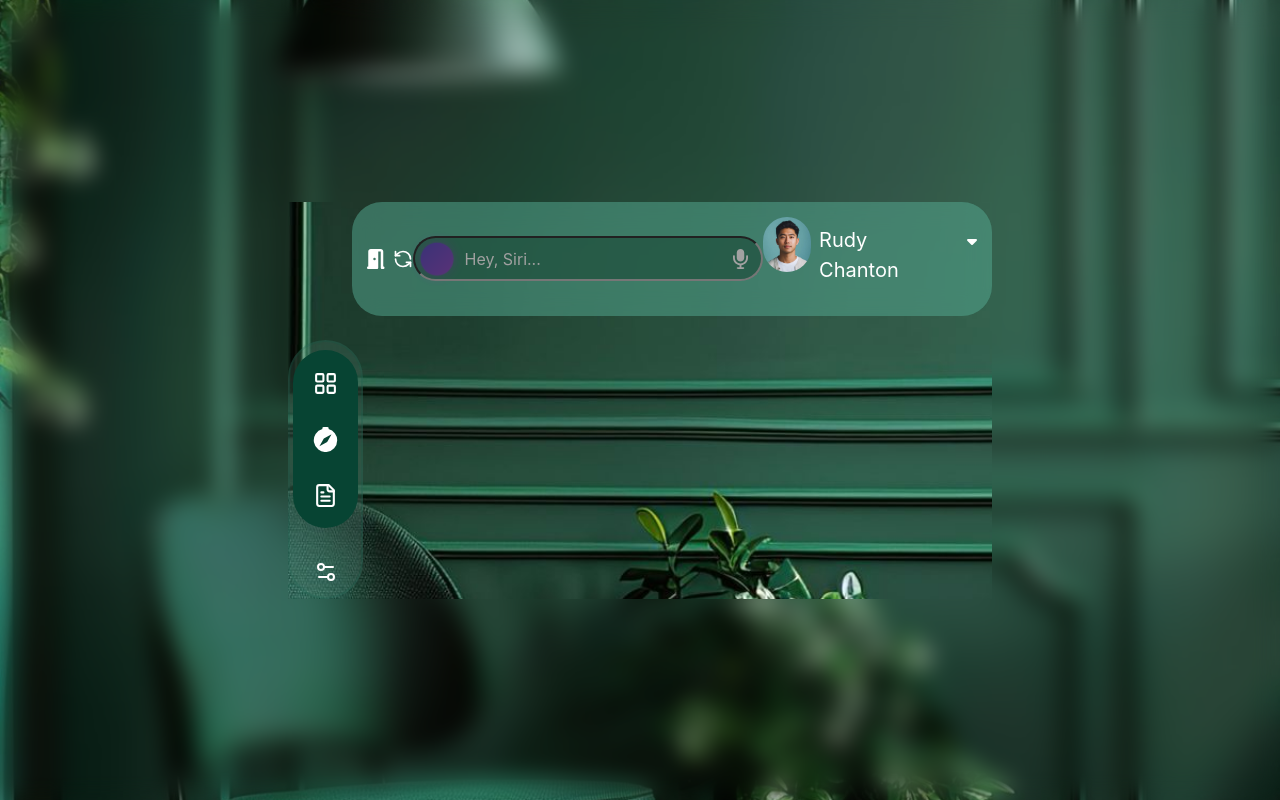
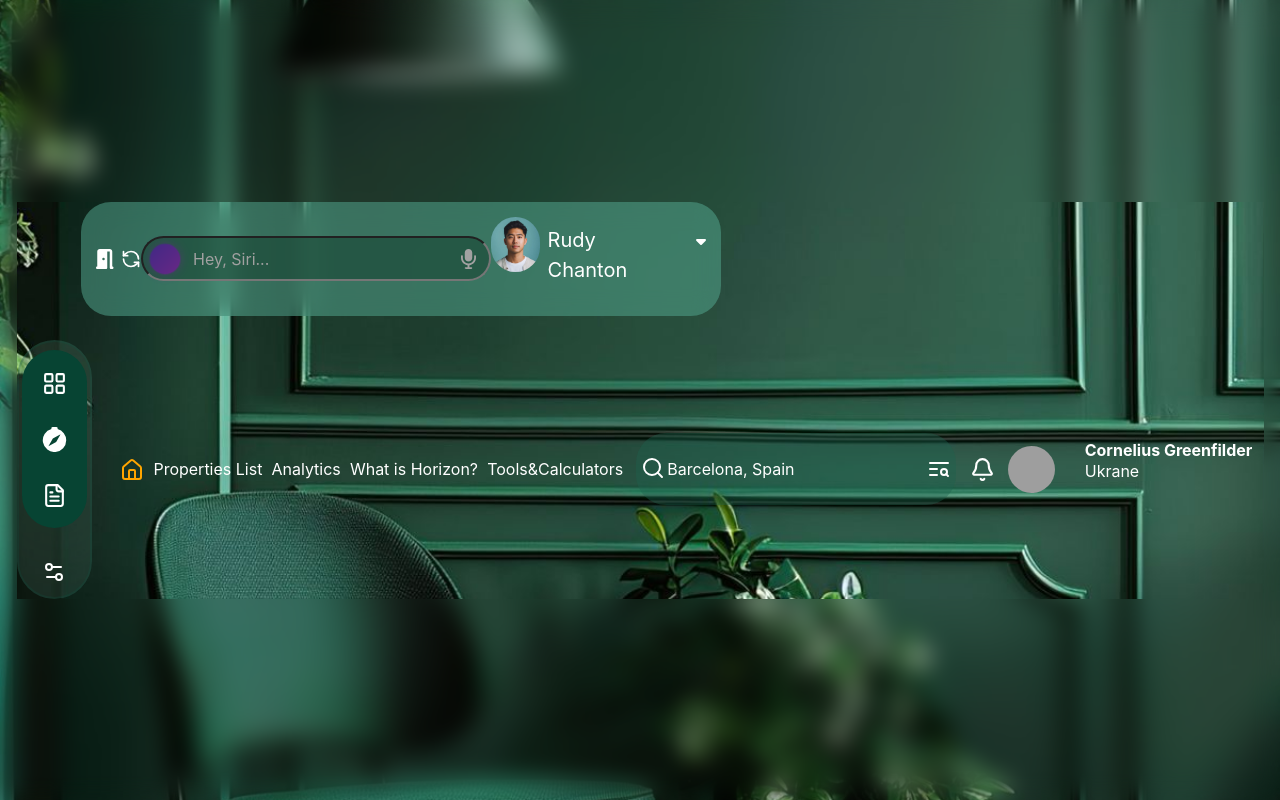
Before and after one commit to brucetravis/gokijany_dashboard_updated, a React (Create React App) app: page /emissions in a window 1280 px wide. Before the commit this address had no page. Built offline with nearby package versions, Linux system fonts and the light colour scheme; grey boxes are pictures that could not be loaded.

Commit message:
Emissions page

```diff
--- a/src/App.js
+++ b/src/App.js
@@ -5,10 +5,11 @@ import Tracking from './pages/employee_tracking/Tracking';
 import Registration from './pages/registration/Registration';
 import Sidebar from './components/sidebar/Sidebar'
 import Header from './components/header/Header';
+import Emission from './pages/emissions/Emission';
 
 function App() {
 
-  // useLocatino to conditionally render the sidebar
+  // useLocation to conditionally render the sidebar
   const location = useLocation()
 
   // check if the path is not the root
@@ -27,6 +28,7 @@ function App() {
           <Route path='/home' element={<Home />} />
           <Route path='/' element={<Registration />} />
           <Route path='/employee_tracking' element={<Tracking />} />
+          <Route path='/emissions' element={<Emission />} />
         </Routes>
       </div>
     </div>
--- /dev/null
+++ b/src/pages/emissions/Emission.css
@@ -0,0 +1,6 @@
+.emissions{
+    backdrop-filter: blur(70px);
+    background: rgba(0, 166, 84, 0.137);
+    width: 100vw;
+    min-height: 100vh;
+}
--- /dev/null
+++ b/src/pages/emissions/Emission.js
@@ -0,0 +1,10 @@
+import React from 'react'
+import Navigation from '../../components/navbar/Navigation'
+
+export default function Emission() {
+  return (
+    <div className='emissions'>
+        <Navigation/>
+    </div>
+  )
+}
```
